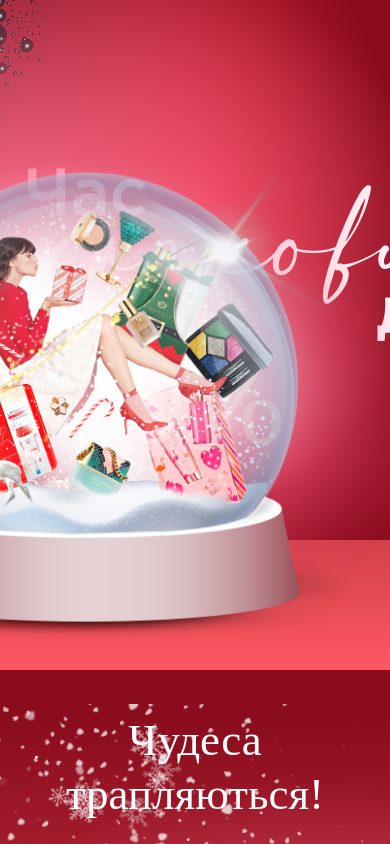
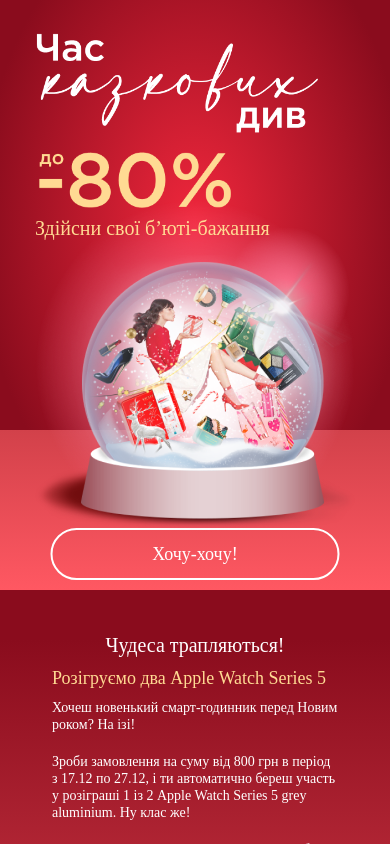
Before and after one commit to HorbynkoIvan/saint_nikolay2020, a website built with webpack: page index.html in a window 390 px wide. Shown: the top 844 px of the page. Built offline with nearby package versions, Linux system fonts and the light colour scheme; a web font is replaced by a local one.

Commit message:
added showcase mob

```diff
--- a/index.html
+++ b/index.html
@@ -15,6 +15,12 @@
             <div class="showcase_sphera">
                 <img src="/assets/img/sphera.png" alt="">
             </div>
+            <div class="showcase_sphera_tab">
+                <img src="/assets/img/sphera_tab.png" alt="">
+            </div>
+            <div class="showcase_sphera_mob">
+                <img src="/assets/img/sphera_mob.png" alt="">
+            </div>
             <div class="showcase_decor">
             </div>
             <div class="top_wrapper wrap">
@@ -22,16 +28,26 @@
                     <div class="miracle">
                         <img src="/assets/img/miracle_time.png" alt="">
                     </div>
-                    <p class="text1">-80%</p>
-                    <p class="text2">Здійсни свої б’юті-бажання%</p>
+                    <div class="percent">
+                        <img src="/assets/img/80percent.png" alt="">
+                    </div>
+<!--                    <p class="text1">-80%</p>-->
+                    <p class="text2">Здійсни свої б’юті-бажання</p>
                     <a class="showcase_btn btn_type1 btn_300_48">Хочу-хочу!</a>
                 </div>
             </div>
+            <a class="showcase_btn_mob btn_type1 btn_300_48">Хочу-хочу!</a>
         </div>
 
         <div class="showcase_bottom">
             <div class="showcase_bottom_bg">
                 <img src="/assets/img/apple_watch.png" alt="">
+            </div>
+            <div class="showcase_bottom_bg_tab">
+                <img src="/assets/img/apple_watch_tab.png" alt="">
+            </div>
+            <div class="showcase_bottom_bg_mob">
+                <img src="/assets/img/apple_watch_mob.png" alt="">
             </div>
             <div class="wrap">
                 <p class="showcase_bottom_title">Чудеса трапляються!</p>
--- a/src/scss/modules/_showcase.scss
+++ b/src/scss/modules/_showcase.scss
@@ -13,7 +13,16 @@
       right: 6.9%;
       z-index: 1;
     }
-    .showcase_decor{
+
+    .showcase_sphera_tab {
+      display: none;
+    }
+
+    .showcase_sphera_mob {
+      display: none;
+    }
+
+    .showcase_decor {
       position: absolute;
       bottom: 0;
       width: 100%;
@@ -24,16 +33,21 @@
 
     .top_wrapper {
       .top_left {
-        .miracle{
+        position: relative;
+        z-index: 1;
+
+        .miracle {
           margin-top: 138px;
         }
-        .text1{
+
+        .text1 {
           font-family: $font-medium !important;
           font-size: 120px;
           line-height: 1;
           color: $primary3;
         }
-        .text2{
+
+        .text2 {
           font-family: $font-medium !important;
           font-size: 30px;
           line-height: 33px;
@@ -47,6 +61,9 @@
       }
     }
 
+    .showcase_btn_mob {
+      display: none;
+    }
   }
 
   .showcase_bottom {
@@ -59,6 +76,18 @@
       position: absolute;
       left: 0;
       bottom: 0;
+    }
+
+    .showcase_bottom_bg_tab {
+      display: none;
+    }
+
+    .showcase_bottom_bg_mob {
+      display: none;
+    }
+
+    .showcase_bottom_bg_mob {
+      display: none;
     }
 
     .showcase_bottom_title {
@@ -166,6 +195,7 @@
     }
   }
 }
+
 @media only screen and (max-width: 1280px) {
   .showcase {
 
@@ -176,9 +206,11 @@
 
       .top_wrapper {
         .top_left {
-          margin-left: 25px;}
+          margin-left: 25px;
+        }
       }
     }
+
     .showcase_bottom {
 
       .showcase_bottom_bg {
@@ -187,124 +219,258 @@
     }
   }
 }
+
 @media only screen and (max-width: 1024px) {
   .showcase {
-    //padding: 0 0 40px 0;
 
     .showcase_top {
+      height: 504px;
 
-      .top_left {
-        width: 50%;
-        padding-top: 18px;
+      .showcase_sphera {
+        display: none;
+      }
 
-        .bf2020 {
-          img {
-            max-width: 374px;
-            width: 100%;
+      .showcase_sphera_tab {
+        display: block;
+        position: absolute;
+        top: 0;
+        right: 0px;
+        z-index: 1;
+      }
+
+      .showcase_decor {
+        height: 149px;
+      }
+
+      .top_wrapper {
+        .top_left {
+          margin-left: 0px;
+
+          .miracle {
+            margin-top: 70px;
+
+            img {
+              max-width: 365px;
+            }
+          }
+
+          .percent {
+            img {
+              max-width: 266px;
+            }
+          }
+
+          .text1 {
+            font-size: 90px;
+          }
+
+          .text2 {
+            font-size: 22px;
+            line-height: 24px;
+            margin-top: 8px;
+          }
+
+          .showcase_btn {
+            margin-top: 80px;
           }
         }
-
       }
 
-      .top_right {
-        width: 50%;
+    }
 
-        .decor_text {
-          display: none;
+    .showcase_bottom {
+      padding: 28px 0 50px;
+
+      .showcase_bottom_bg {
+        display: none;
+      }
+
+      .showcase_bottom_bg_tab {
+        display: block;
+        position: absolute;
+        left: 0;
+        bottom: 0;
+      }
+
+      .showcase_bottom_title {
+        font-size: 32px;
+        line-height: 38px;
+        margin-bottom: 38px;
+      }
+
+      .bottom_right {
+        max-width: 349px;
+
+        .title {
+          font-size: 20px;
+          line-height: 24px;
+          margin-bottom: 34px;
         }
 
-        .decor_price {
-          display: none;
+        .text {
+          font-size: 16px;
+          line-height: 19px;
         }
 
-        img {
-          max-width: initial;
-          max-height: 468px;
+        .showcase_link {
+          font-size: 18px;
         }
       }
     }
   }
 }
 
+@media only screen and (max-width: 960px) {
+  .showcase {
+
+    .showcase_top {
+
+      .top_wrapper {
+        .top_left {
+          margin-left: 60px;
+        }
+      }
+
+    }
+  }
+}
+
 @media only screen and (max-width: 767px) {
   .showcase {
-    //padding: 0 0 20px 0;
 
     .showcase_top {
-      flex-direction: column;
+      height: 590px;
 
-      .top_left {
-        max-width: 289px;
-        margin: 0 auto 20px;
-        padding-top: 27px;
-        width: 100%;
+      .showcase_sphera {
+        position: absolute;
+        top: 0;
+        right: 6.9%;
+        z-index: 1;
+      }
 
-        .showcase_btn {
-          display: none;
-        }
+      .showcase_sphera_tab {
+        display: none;
+      }
 
-        .title {
-          display: block;
-          font-size: 25px;
-          line-height: 24px;
-          color: $white;
-          text-align: center;
-          margin-bottom: 5px;
-        }
+      .showcase_sphera_mob {
+        display: block;
+        position: absolute;
+        top: 200px;
+        z-index: 1;
+        left: 50%;
+        transform: translateX(-50%);
+      }
 
-        .bf2020 {
-          img {
-            max-width: 100%;
-            width: 100%;
+      .showcase_decor {
+        height: 160px;
+      }
+
+      .top_wrapper {
+        max-width: 286px;
+        margin: 0 auto;
+
+        .top_left {
+          margin-left: 0;
+
+          .miracle {
+            margin-top: 32px;
+
+            img {
+              max-width: 286px;
+            }
+          }
+
+          .percent {
+
+            img {
+              max-width: 200px;
+            }
+          }
+
+          .text1 {
+            font-size: 74px;
+            line-height: 89px;
+          }
+
+          .text2 {
+            font-size: 20px;
+            line-height: 24px;
+          }
+
+          .showcase_btn {
+            display: none;
           }
         }
       }
 
-      .top_right {
-        width: 100%;
+      .showcase_btn_mob {
+        display: flex;
+        position: absolute;
+        bottom: 10px;
+        left: 50%;
+        transform: translateX(-50%);
+      }
 
-        .decor_text {
-          display: flex;
-          bottom: auto;
+    }
 
-          left: auto;
-          right: -28px;
-          top: -17px;
-          z-index: 3;
+    .showcase_bottom {
+      background: linear-gradient(180deg, #8A0C1D 6.7%, #FF5862 93.3%), #01827E;
+      padding: 43px 0 55px;
+      height: 650px;
 
-          width: 308px;
-          height: 35px;;
+      .wrap {
+        max-width: 286px;
+        margin: 0 auto;
+      }
 
-          font-size: 20px;
-          line-height: 19px;
+      .showcase_bottom_bg {
+        display: none;
+      }
+
+      .showcase_bottom_bg_tab {
+        display: none;
+      }
+
+      .showcase_bottom_bg_mob {
+        display: block;
+        position: absolute;
+        bottom: 0;
+        left: 50%;
+        transform: translateX(-50%);
+      }
+
+      .showcase_bottom_title {
+        font-size: 20px;
+        line-height: 24px;
+        margin-bottom: 10px;
+      }
+
+      .bottom_right {
+        max-width: 286px;
+        margin: 0 auto;
+        position: relative;
+
+        .title {
+          font-size: 18px;
+          line-height: 22px;
+          margin-bottom: 10px;
         }
 
-        .decor_price {
-          display: flex;
-          top: 15px;
-          right: 18px;
-          left: auto;
-          bottom: auto;
-          z-index: 2;
+        .text {
+          font-size: 14px;
+          line-height: 17px;
 
-          width: 279px;
-          height: 35px;
+          &:not(:last-of-type) {
+            margin-bottom: 20px;
+          }
 
-          font-size: 20px;
-          line-height: 19px;
-
-          padding-left: 123px;
+          &:last-of-type {
+            margin-bottom: 50px;
+          }
         }
 
-        img {
-          max-width: 100%;
-          max-height: 100%;
-        }
-
-        .showcase_btn_mob {
-          font-family: $font-medium !important;
-          display: flex;
-          margin: 20px auto 0;
+        .showcase_link {
+          font-size: 14px;
         }
       }
     }
```
Also changed, not shown: assets/img/80percent.png (added), assets/img/Group 442.png (added), assets/img/apple_watch_mob.png (added), assets/img/apple_watch_tab.png (added), assets/img/sphera_mob.png (added), assets/img/sphera_tab.png (added).
